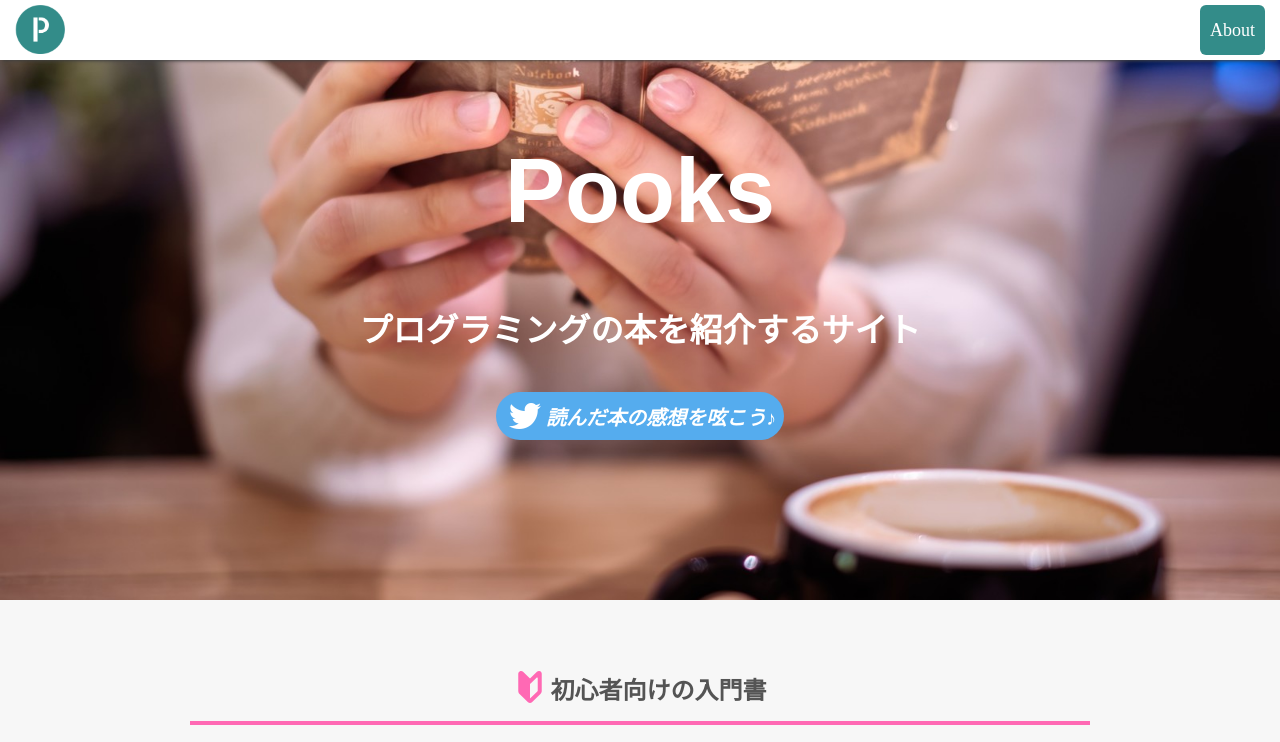
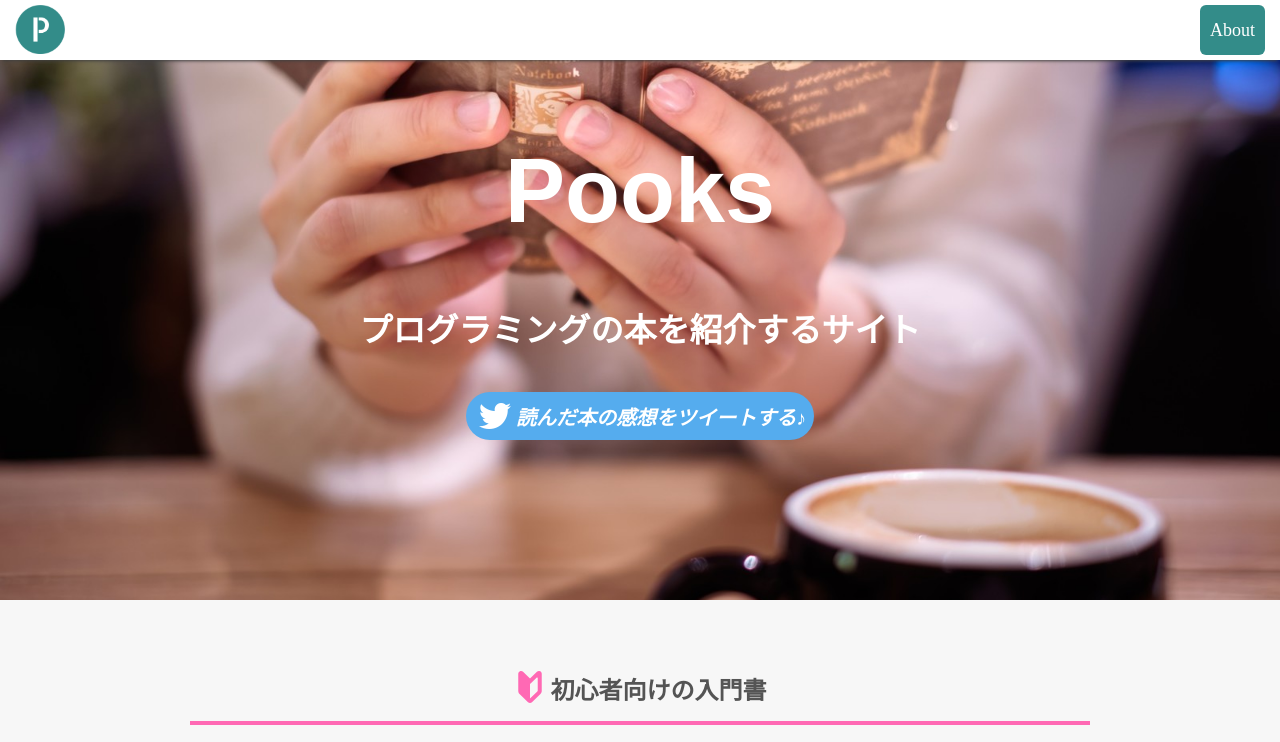
Before and after one commit to YuukiTetsuya/Pooks, a plain HTML site: page index.html in a window 1280 px wide. Shown: the top 742 px of the page. Drawn offline with Linux system fonts and the light colour scheme.

```diff
--- a/index.html
+++ b/index.html
@@ -43,7 +43,7 @@
         <h2 class="top-subtitle">プログラミングの本を紹介するサイト</h2>
         <div class="sns-share">
           <a href="https://twitter.com/share?text=【本のタイトル】%0A%0A【感想】%0A%0A%0A&url=/&hashtags=Pooks%20@pooks_b" onClick="window.open(encodeURI(decodeURI(this.href)), 'tweetwindow', 'width=650, height=470, personalbar=0, toolbar=0, scrollbars=1, sizable=1'); return false;" rel="nofollow" class="top-btn">
-          <i class="fab fa-twitter fa-2x"></i><span>読んだ本の感想を呟こう♪</span></a>
+          <i class="fab fa-twitter fa-2x"></i><span>読んだ本の感想をツイートする♪</span></a>
       </div>
     </div>
   </div>
```
